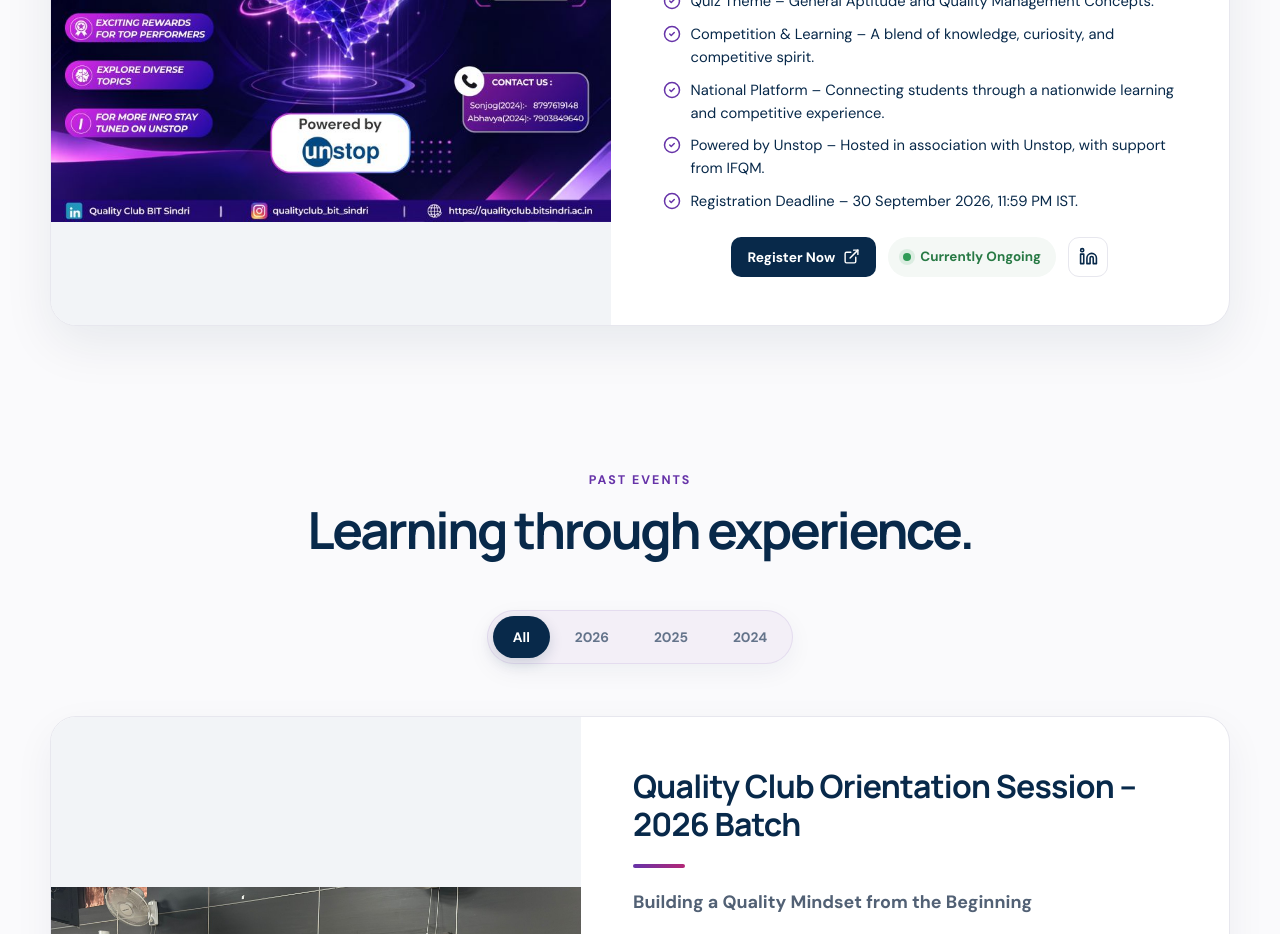
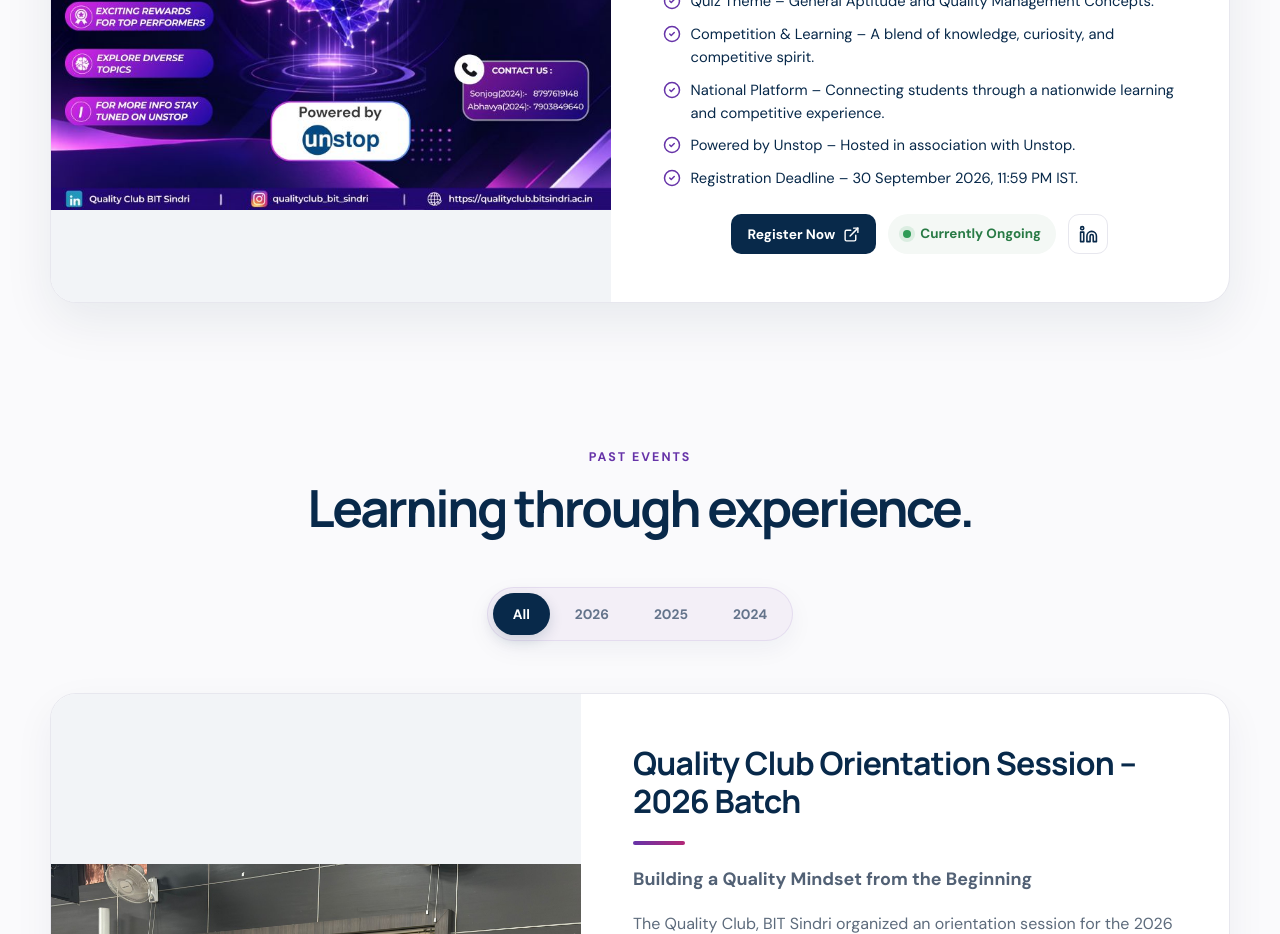
Before and after one commit to pratham-bits/quality-club-bitsindri, a React (Vite) app: page /events in a window 1280 px wide. Shown: the part 1220-2154 px from the top of the page. Built offline with nearby package versions, Linux system fonts and the light colour scheme.

Commit message:
minor bug resolved

```diff
--- a/src/data/events.js
+++ b/src/data/events.js
@@ -11,7 +11,7 @@
       "Quiz Theme – General Aptitude and Quality Management Concepts.",
       "Competition & Learning – A blend of knowledge, curiosity, and competitive spirit.",
       "National Platform – Connecting students through a nationwide learning and competitive experience.",
-      "Powered by Unstop – Hosted in association with Unstop, with support from IFQM.",
+      "Powered by Unstop – Hosted in association with Unstop.",
       "Registration Deadline – 30 September 2026, 11:59 PM IST.",
     ],
     images: "/images/events/ongoing/image-1.jpg",
```
